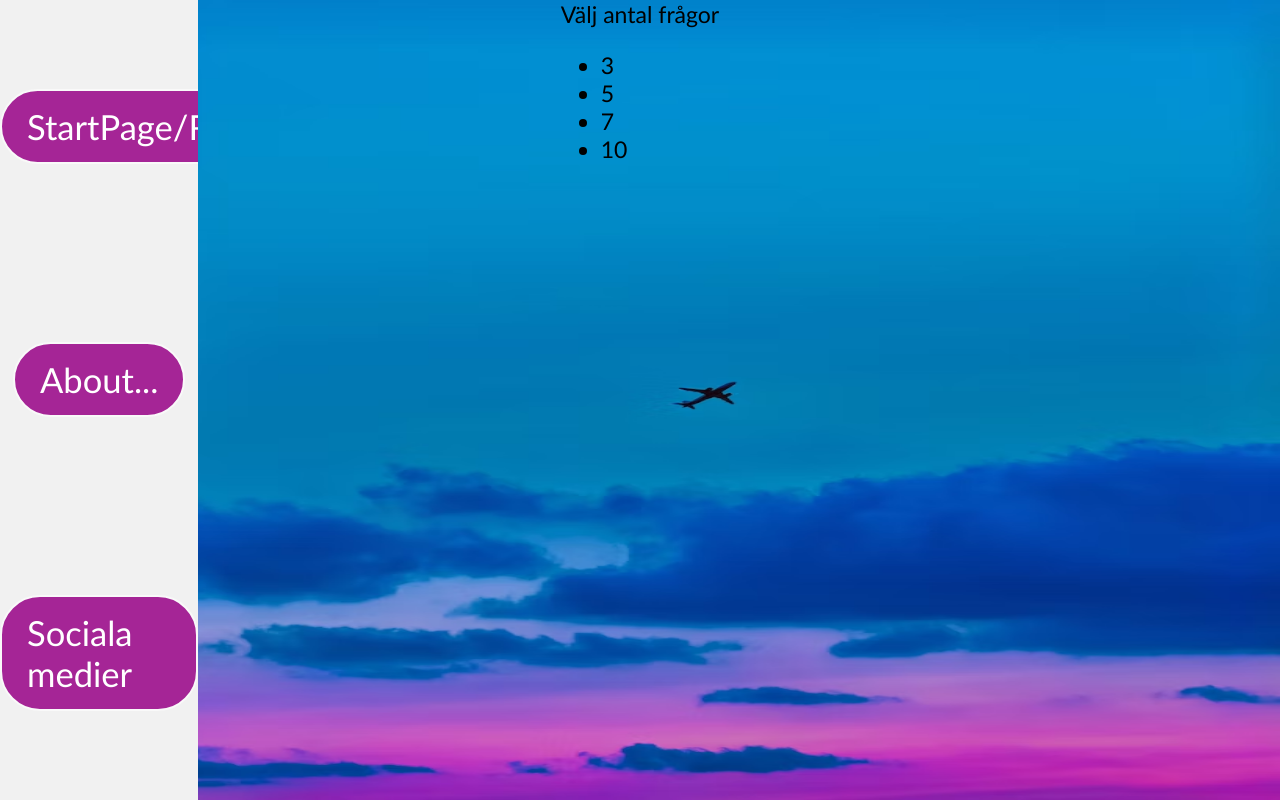
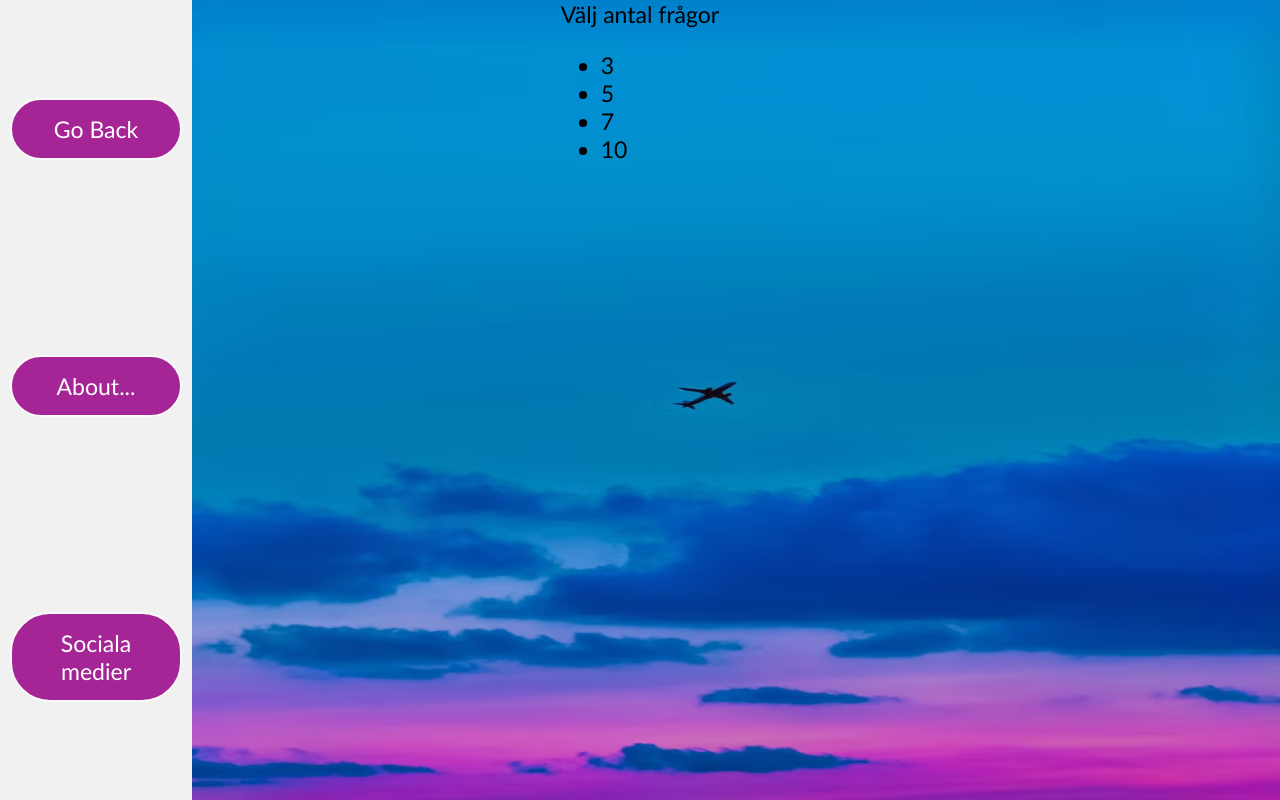
Before and after one commit to lauax/Miniprojekt-Quiz, a React (Vite) app: page / in a window 1280 px wide. Built offline with nearby package versions, Linux system fonts and the light colour scheme.

Commit message:
UseState För smiley

```diff
--- a/src/App.tsx
+++ b/src/App.tsx
@@ -6,7 +6,7 @@ function App() {
   return (
     <div>
       <Aside>
-        <Link to="/"onClick={startTrivia}>StartPage/Restart</Link>
+        <Link to="/" onClick={startTrivia}>Go Back</Link>
         <Link to="about">About...</Link>
         <Link to="socials">Sociala medier</Link>
       </Aside>
@@ -21,14 +21,12 @@ const Aside = styled.aside`
   background-color: rgb(165, 37, 150);
   display: flex;
   flex-direction: column;
-  width: 15.5%;
+  width: 15%;
   background-color: #f1f1f1;
   position: fixed;
   top: 0;
   bottom: 0;
   left: 0;
-  z-index: 1000;
-  overflow-y: auto;
 
   && a {
     display: block;
@@ -43,7 +41,18 @@ const Aside = styled.aside`
     border-radius: 40px;
     font-size: 1.5em;
     padding: 15px 25px;
-    margin: auto; /* This centers the button horizontally */
+    margin: auto;
+    width: 90%;
+    text-align: center; /* Align text to center */
+
+    @media screen and (max-width: 1300px) {
+      font-size: 1em; /* Decrease font size for smaller screens */
+    }
+  }
+
+    @media screen and (max-width: 768px) {
+      font-size: 0.5em; /* Decrease font size for smaller screens */
+    }
   }
 
   && a:hover {
--- a/src/Home.tsx
+++ b/src/Home.tsx
@@ -120,7 +120,8 @@ const Quiz = () => {
 
             </button>
             {!gameOver && selectedNumberValue !== null && (
-            <HappySadEmoji score={score} />
+            <HappySadEmoji score={score} totalQuestions={selectedNumberValue} />
+
           )}
 
           </div>
--- a/src/happyAndSadEmoji.tsx.tsx
+++ b/src/happyAndSadEmoji.tsx.tsx
@@ -1,4 +1,4 @@
-import React from "react";
+import React, { useEffect, useState } from "react";
 import styled from "styled-components";
 import sadEmoji from "./images/1f625.jpg";
 import happyEmoji from "./images/263a.jpg";
@@ -17,12 +17,27 @@ const StyledImage = styled.img`
 
 type HappySadEmojiProps = {
   score: number;
+  totalQuestions: number;
 };
 
-const HappySadEmoji: React.FC<HappySadEmojiProps> = ({ score }) => {
+const HappySadEmoji: React.FC<HappySadEmojiProps> = ({
+  score,
+  totalQuestions
+}) => {
+  const [requiredScore, setRequiredScore] = useState<number | undefined>(undefined);
+  const requiredScoreValue = requiredScore as number; // Extract the number value
+
+  useEffect(() => {
+    setRequiredScore(totalQuestions / 2);
+  }, [totalQuestions]);
+
+  if (requiredScore === undefined) {
+    return null; // Handle the case when the required score is not yet calculated
+  }
+
   return (
     <EmojiContainer>
-      {score > 5 ? (
+      {score >= requiredScoreValue ? (
         <StyledImage src={happyEmoji} alt="Happy Emoji" />
       ) : (
         <StyledImage src={sadEmoji} alt="Sad Emoji" />
@@ -30,5 +45,4 @@ const HappySadEmoji: React.FC<HappySadEmojiProps> = ({ score }) => {
     </EmojiContainer>
   );
 };
-
 export default HappySadEmoji;
```
